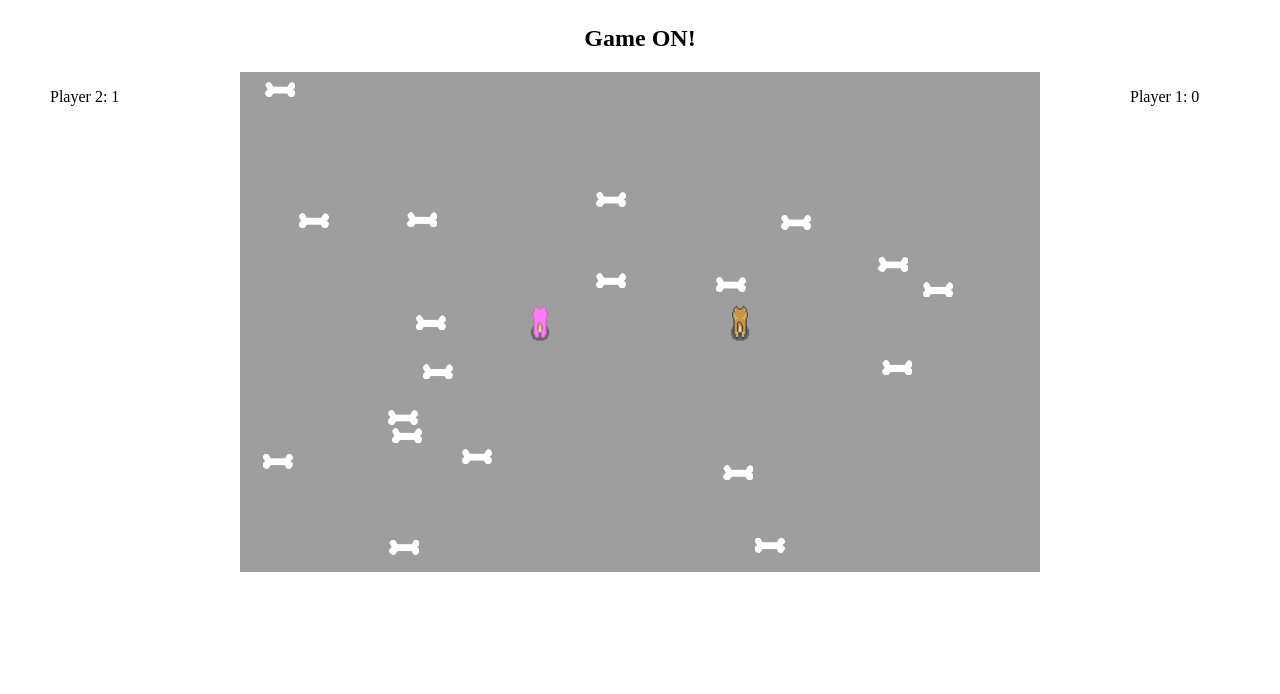
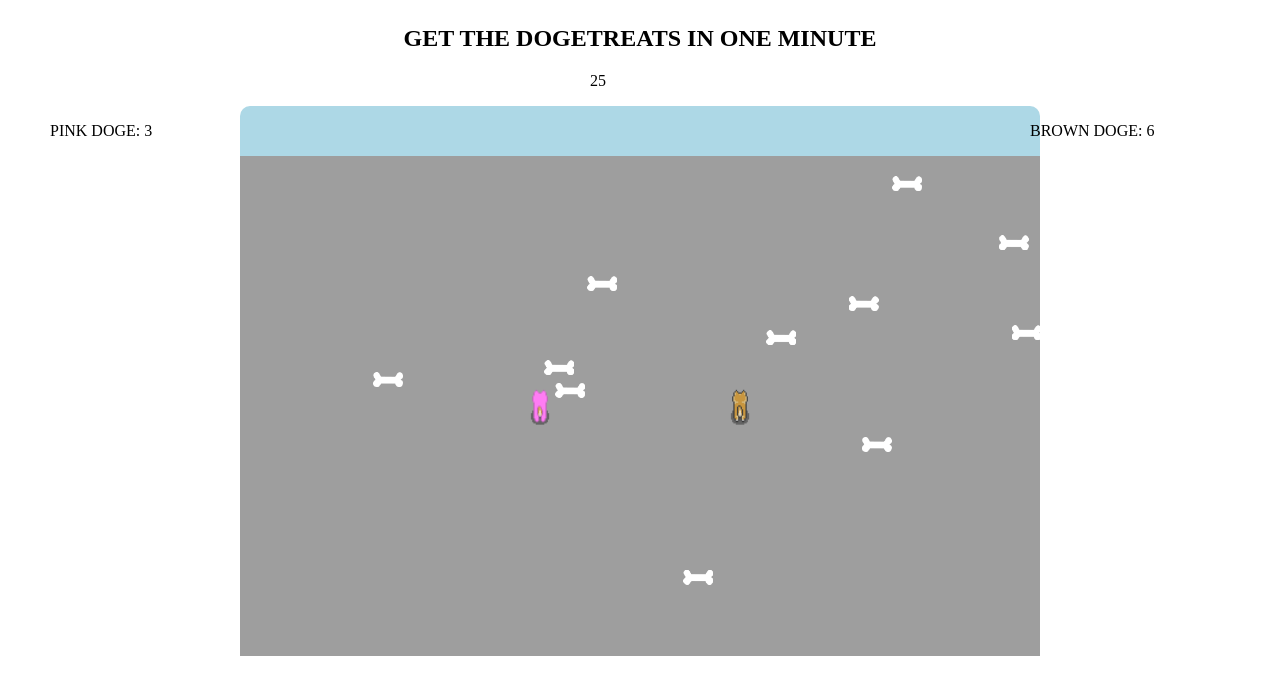
Before and after one commit to joshjaffe/starcatcher, a plain HTML site: page Game.html in a window 1280 px wide. Drawn offline with nearby package versions, Linux system fonts and the light colour scheme.

Commit message:
update files

```diff
--- a/Game.html
+++ b/Game.html
@@ -22,21 +22,29 @@
 
          #leftSide {
             float:left;
-            width: 100px;
+            width: 200px;
             margin-left:40px;
         }
         #rightSide {
             float: right;
-            width: 100px;
+            width: 200px;
             margin-right:40px;
         }
+        #counterBox {
+            width: 100px;
+            margin-left: auto;
+            margin-right: auto;
+        }
+    </style>
 
-    </style>
 </head>
 <body>
-    <h2 class="centerText">Game ON!</h2>
-    <p id="leftSide">Player 2: <span id="p1ScoreDisp">0</span></p>
-    <p id="rightSide">Player 1: <span id="p2ScoreDisp">0</span></p>
+    <h2 class="centerText">GET THE DOGETREATS IN ONE MINUTE</h2>
+    <div id="counterBox">
+        <p id="counter"> space </p>
+    </div>
+    <p id="rightSide">BROWN DOGE: <span id="p1ScoreDisp">0</span></p>
+    <p id="leftSide">PINK DOGE: <span id="p2ScoreDisp">0</span></p>
     <div id="game">
         <canvas id="myCanvas"></canvas>
     </div>
--- a/index.html
+++ b/index.html
@@ -3,8 +3,16 @@
 <html>
 <head>
     <title>StarCatcher - Software Development</title>
-<!--    our link to the javascript file that will control the game actions -->
-    <script type="text/javascript" src="scScripts.js"></script>
+
+    <script type="text/javascript">
+        window.onload = function(){
+            var p1 = window.location.hash.substring(1);
+            arr = p1.split("#");
+            $("#p1ScoreDisp").text(arr[0]);
+            $("#p2ScoreDisp").text(arr[1]);
+        }
+    </script>
+    <script src="https://ajax.googleapis.com/ajax/libs/jquery/1.11.0/jquery.min.js"></script>
 <!--    out styles will be internal until we need to move them to an external file -->
     <style type="text/css">
         html, body {margin: 5px;}
@@ -34,8 +42,8 @@
 </head>
 <body>
     <h2 class="centerText">Game ON!</h2>
-    <p id="leftSide">Player 2: <span id="p1ScoreDisp">0</span></p>
-    <p id="rightSide">Player 1: <span id="p2ScoreDisp">0</span></p>
+    <p id="rightSide">BROWN DOGE:<span id="p1ScoreDisp">0</span></p>
+    <p id="leftSide">PINK DOGE:<span id="p2ScoreDisp">0</span></p>
     <div id="game">
         <h2> Which Doge Will Get The Most DogeTreats? </h2>
         <p> Move doges with the arrow and WSAD keys. </p>
--- a/scScripts.js
+++ b/scScripts.js
@@ -58,8 +58,6 @@
     h = canvas.height = 500;
 
     //load images
-
-
     var whichShip = new Image();
     var ship1 = new Image();
     ship1.src="images/starship.png";
@@ -88,33 +86,43 @@
 
     // load variables that are global
     var gameOn=true;
-
+    var bones=0;
     var p1Score = 0, p2Score = 0;
+    var level = 1;
 
 // our stars are created using a single array with a class of information
-    var starCount=20;
-    var starArray=[];
+    function initArrays(count) {
+
+        starCount=count;
+        starArray=[];
 
         // Create an array of stars
         for (var i = 0; i < starCount; i++) {
             // this assigns each element in the array all the information for the star by
             // using the 'star' class, pass the starting x,y locations
             //  and speeds into the array.
-        starArray.push(star.create(20,i+50,Math.random()*5,Math.random()*5));
+            starArray.push(star.create(10+Math.random()*w-20,10+Math.random()*h-20,3-Math.random()*8,4-Math.random()*8));
         }
+    } //close initArrays
+    initArrays(20);
+
+    // moving stars + sounds + timer around the screen
+    var p1x=w/2+100, p1y=h/2, p2x=w/2-100, p2y=h/2;
+    var bone = new Audio('audio/chomp.mp3');
+    var s = new Date();
+    var milliStart = s.getTime();
+    var timer, rTime, counter = 30;
 
 
-    // using arrays to keep tract of star speeds and positions
-    starSpeed = new Array(8,3);
-    starPos = new Array();
-    shipPos = new Array();
-    var starVisible = 1;
-
-    // moving stars around the screen
-    var p1x=w/2+100, p1y=h/2, p2x=w/2-100, p2y=h/2;
-    starPos[0] = starPos[1] = 10; //sx is not used and out, starPos array in
-    shipPos[0] = shipPos[1] = 10;
-    var bone = new Audio('audio/chomp.mp3');
+    function timerUpdate() {
+        d = new Date();
+        milli = d.getTime();
+        timer = (milli-milliStart)/1000.0;
+        document.getElementById("counter").innerHTML = Math.round(counter - timer);
+        if (counter-timer<0) {
+            {window.location.href= 'index.html#'+p1Score+'#'+p2Score;}
+        }
+    } // close timerUpdate
 
     // moving stars around the screen and update the players movement
     function starsUpdate () {
@@ -122,24 +130,19 @@
     // keep star on the screen (use our tricks from last week to make if statements here)
         ctx.drawImage(background,0,0,w,h);
 
-
-
-
     //  draw star on screen only if visible
         for (var i = 0; i < starCount; i++) {
             starArray[i].update();
             if (starArray[i].visible()) {
                 ctx.drawImage(starArray[i]._img, starArray[i]._x-starArray[i]._width/2, starArray[i]._y-starArray[i]._height/2, starArray[i]._width, starArray[i]._height);
             }
-            if (starArray[i]._x>w) (starArray[i]._x = 0)
-            if (starArray[i]._x<0) (starArray[i]._x = w)
+            if (starArray[i]._x>w || starArray[i]._x < 0) {starArray[i]._xSpeed = -starArray[i]._xSpeed}
             if (starArray[i]._y>h || starArray[i]._y<0) {starArray[i]._ySpeed = -starArray[i]._ySpeed}
 
             var d1=Math.sqrt(Math.pow(p1x-starArray[i]._x,2)+Math.pow(p1y-starArray[i]._y,2));
             var d2=Math.sqrt(Math.pow(p2x-starArray[i]._x,2)+Math.pow(p2y-starArray[i]._y,2));
             if (d1<20) {scoring(i,1)}
             if (d2<20) {scoring(i,2)}
-
 
         }//endFor
 
@@ -155,6 +158,7 @@
         starArray[k]._x = w +200;
         starArray[k]._xSpeed = 0;
         bone.play();
+        bones++;
     }
     else if (wp==2) {
         p2Score++;
@@ -162,8 +166,16 @@
         starArray[k]._x = w +200;
         starArray[k]._xSpeed = 0;
         bone.play();
+        bones++;
     }
+    if (bones==starCount) {
+            level ++;
+            d = new Date();
+            milliStart = d.getTime();
+            initArrays(20*level);
+            bones = 0;
         }
+}  // close scoring
 
     //Listens to app for keyboard actions
     addEventListener("keydown", function (e) {
@@ -215,12 +227,15 @@
 
          // start the game with keyboard command
          if (e.keyCode == 32) {
-            if (gameOn == false) {
+            if (gameOn == true) {
+                gameOn = false;
+                rTime = timer;
+            }
+            else {
+                d = new Date();
+                milliStart = d.getTime()-rTime*1000.0;
                 gameOn = true;
                 main();// (key: space bar to start game)
-            }
-            else {
-                gameOn = false;
             }
 
         }//end if
@@ -290,6 +305,14 @@
             p1y += 5;
         }
         //draw images of ships
+        if (p1x>w) {p1x = w-10}
+            if (p1x<0) {p1x = 10}
+                if (p1y>h) {p1y = h-10}
+                    if (p1y<0) {p1y = 10}
+                        if (p2x>w) {p2x = w-10}
+                            if (p2x<0) {p2x = 10}
+                                if (p2y>h) {p2y = h-10}
+                                    if (p2y<0) {p2y = 10}
                                         ctx.drawImage(whichShip, p1x-20, p1y-20, 40, 40);
                                     ctx.drawImage(whichShip2, p2x-20, p2y-20, 40, 40);
                                 }
@@ -301,6 +324,7 @@
                                     ctx.globalAlpha = 1;
                                     starsUpdate();
                                     playerUpdate();
+                                    timerUpdate();
                                     if (gameOn) {requestAnimationFrame(main);}
                                 }
                                 main();
```
Lines whose indentation alone changed are shown as unchanged.
